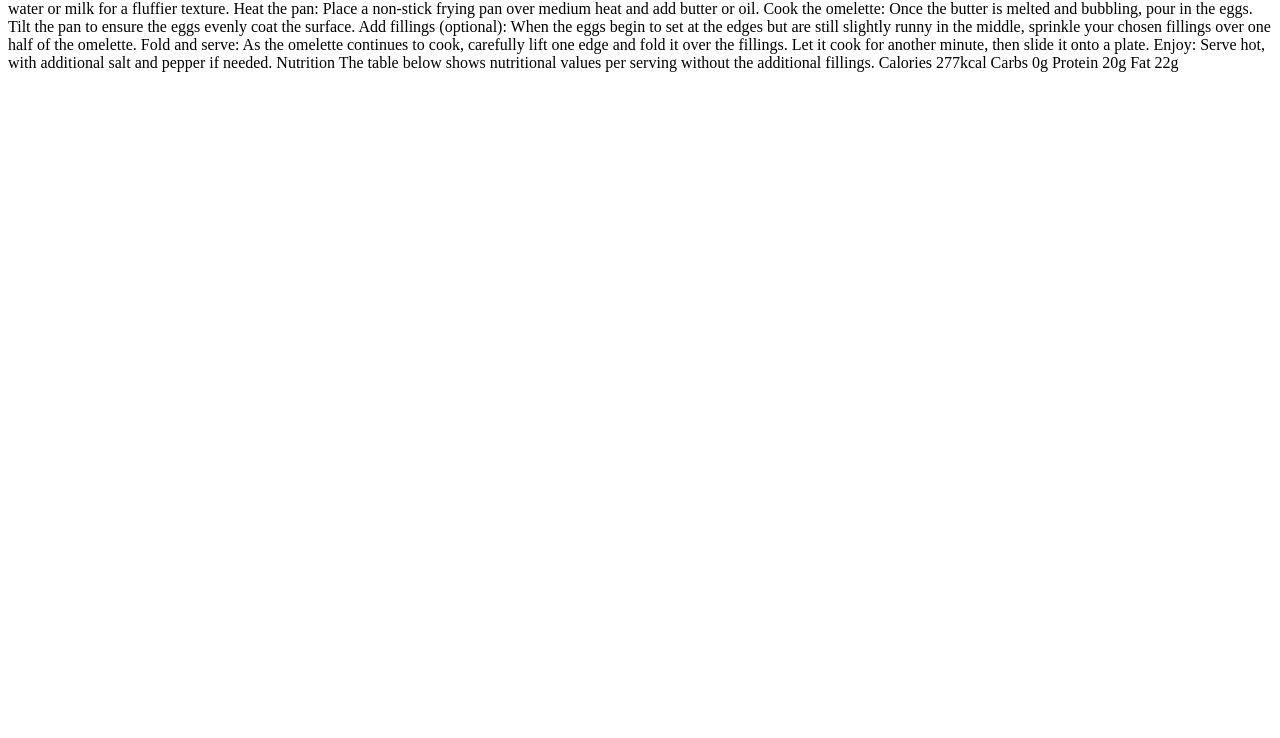
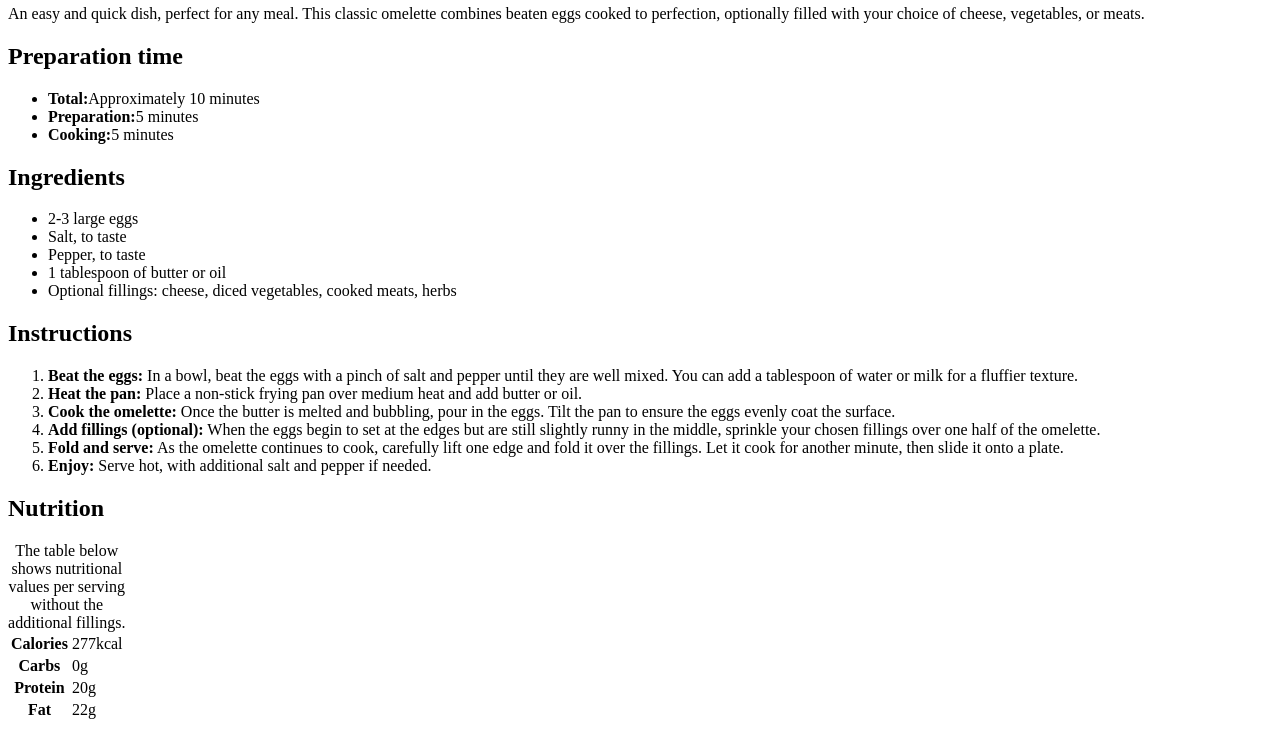
Before and after one commit to Danedey/recipe-page-main, a plain HTML site: page index.html in a window 1280 px wide. Shown: the part 62-800 px from the top of the page. Drawn offline with Linux system fonts and the light colour scheme.

Commit message:
html structure

```diff
--- a/index.html
+++ b/index.html
@@ -8,62 +8,98 @@
 
     <title>Frontend Mentor | Recipe page</title>
 
-
   </head>
   <body>
+    <main>
+      <article>
+        <header>
+          <h1>Simple Omelette Recipe</h1>
+          <p>An easy and quick dish, perfect for any meal. This classic omelette combines beaten eggs cooked
+          to perfection, optionally filled with your choice of cheese, vegetables, or meats.</p>
+        </header>
+        <section>
+          <h2>Preparation time</h2>
+          <ul>
+            <li><strong>Total:</strong>Approximately 10 minutes</li>
+            <li><strong>Preparation:</strong>5 minutes</li>
+            <li><strong>Cooking:</strong>5 minutes</li>
+          </ul>
+        </section>
+        <section>
+          <h2>Ingredients</h2>
+          <ul>
+            <li>2-3 large eggs</li>
+            <li>Salt, to taste</li>
+            <li>Pepper, to taste</li>
+            <li>1 tablespoon of butter or oil</li>
+            <li>Optional fillings: cheese, diced vegetables, cooked meats, herbs</li>
+          </ul>
 
-  Simple Omelette Recipe
+        </section>
+        <section>
+          <h2>Instructions</h2>
+          <ol>
+              <li>
+                <strong>Beat the eggs:</strong>
+                  In a bowl, beat the eggs with a pinch of salt and pepper until they are well mixed.
+                  You can add a tablespoon of water or milk for a fluffier texture.
+              </li>
 
-  An easy and quick dish, perfect for any meal. This classic omelette combines beaten eggs cooked
-  to perfection, optionally filled with your choice of cheese, vegetables, or meats.
+              <li>
+                <strong>Heat the pan:</strong>
+                Place a non-stick frying pan over medium heat and add butter or oil.
+              </li>
 
-  Preparation time
+              <li>
+                <strong>Cook the omelette:</strong>
+                  Once the butter is melted and bubbling, pour in the eggs. Tilt the pan to ensure
+                  the eggs evenly coat the surface.
+              </li>
 
-  Total: Approximately 10 minutes
-  Preparation: 5 minutes
-  Cooking: 5 minutes
 
-  Ingredients
+              <li>
+                <strong>Add fillings (optional):</strong>
+                  When the eggs begin to set at the edges but are still slightly runny in the
+                  middle, sprinkle your chosen fillings over one half of the omelette.
+              </li>
 
-  2-3 large eggs
-  Salt, to taste
-  Pepper, to taste
-  1 tablespoon of butter or oil
-  Optional fillings: cheese, diced vegetables, cooked meats, herbs
 
-  Instructions
+              <li>
+                <strong>Fold and serve:</strong>
+                  As the omelette continues to cook, carefully lift one edge and fold it over the
+                  fillings. Let it cook for another minute, then slide it onto a plate.
+              </li>
 
-  Beat the eggs: In a bowl, beat the eggs with a pinch of salt and pepper until they are well mixed.
-  You can add a tablespoon of water or milk for a fluffier texture.
 
-  Heat the pan: Place a non-stick frying pan over medium heat and add butter or oil.
-
-  Cook the omelette: Once the butter is melted and bubbling, pour in the eggs. Tilt the pan to ensure
-  the eggs evenly coat the surface.
-
-  Add fillings (optional): When the eggs begin to set at the edges but are still slightly runny in the
-  middle, sprinkle your chosen fillings over one half of the omelette.
-
-  Fold and serve: As the omelette continues to cook, carefully lift one edge and fold it over the
-  fillings. Let it cook for another minute, then slide it onto a plate.
-
-  Enjoy: Serve hot, with additional salt and pepper if needed.
-
-  Nutrition
-
-  The table below shows nutritional values per serving without the additional fillings.
-
-  Calories
-  277kcal
-
-  Carbs
-  0g
-
-  Protein
-  20g
-
-  Fat
-  22g
-
+              <li>
+                <strong>Enjoy:</strong>
+                  Serve hot, with additional salt and pepper if needed.
+              </li>
+            </ol>
+        </section>
+        <section>
+        <h2>Nutrition</h2>
+          <table>
+            <caption>The table below shows nutritional values per serving without the additional fillings.</caption>
+            <tr>
+              <th scope="row">Calories</th>
+              <td>277kcal</td>
+            </tr>
+            <tr>
+              <th scope="row">Carbs</th>
+              <td>0g</td>
+            </tr>
+            <tr>
+              <th scope="row">Protein</th>
+              <td>20g</td>
+            </tr>
+            <tr>
+              <th scope="row">Fat</th>
+              <td>22g</td>
+            </tr>
+          </table>
+        </section>
+      </article>
+    </main>
   </body>
 </html>
```
Lines whose indentation alone changed are shown as unchanged.
